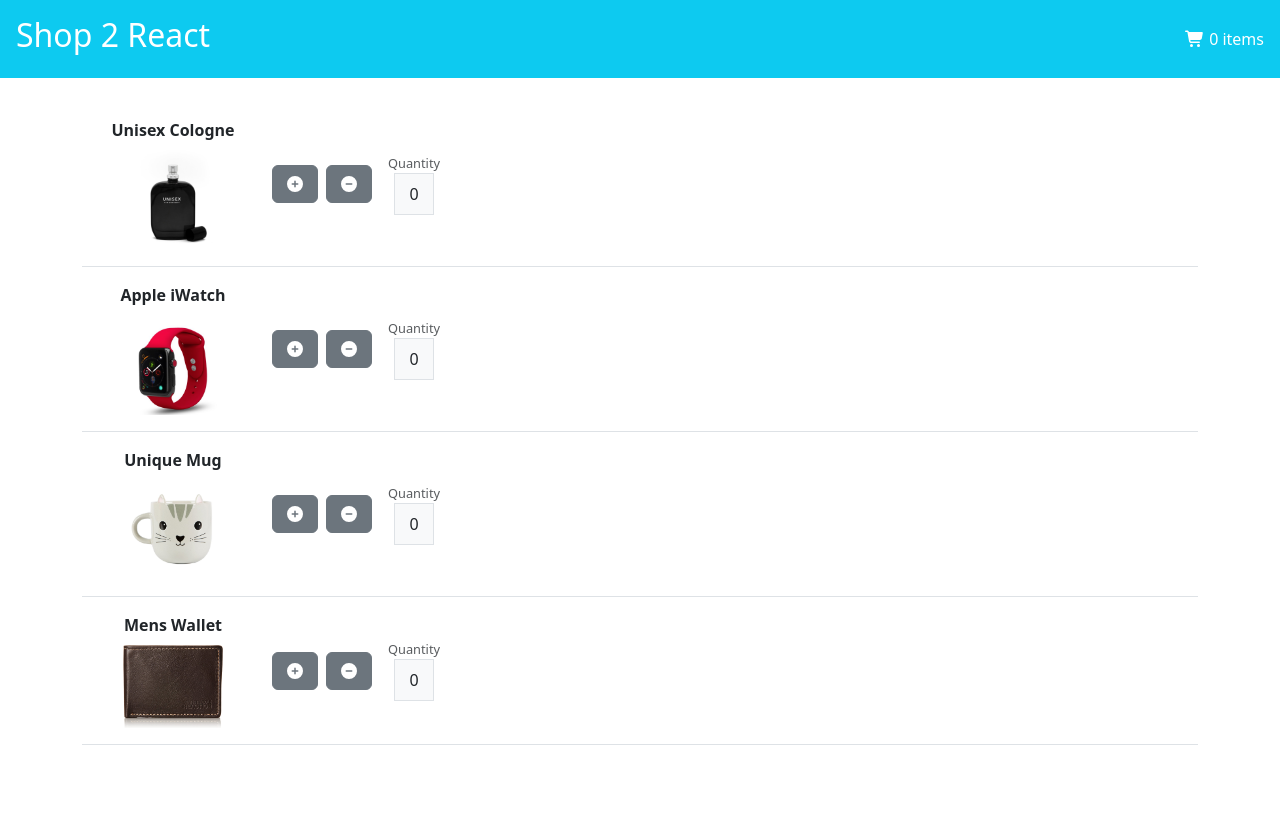
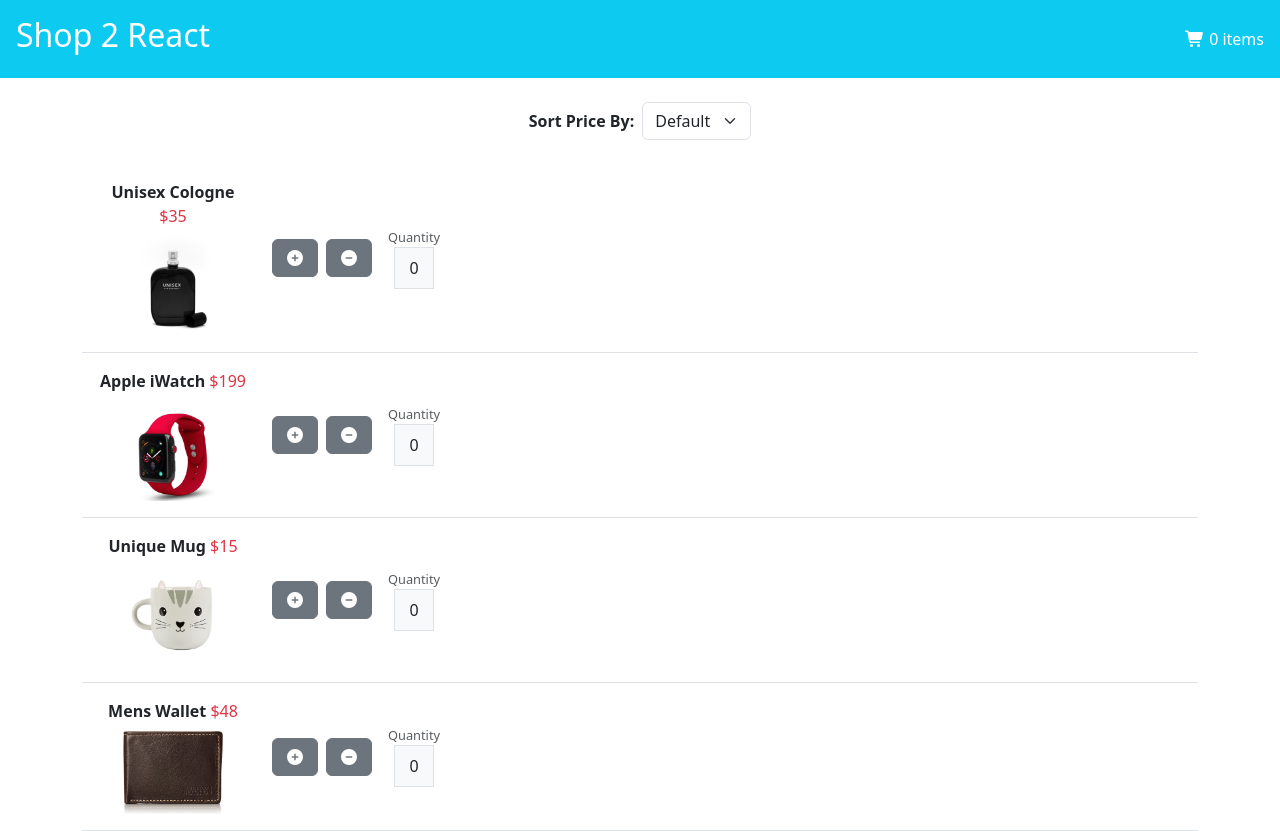
Before and after one commit to psywestcode/m5-lab-assignment, a React (Create React App) app in the folder m5-lab-assignment/shopcart/: page / in a window 1280 px wide. Before the commit the page ends 800 px from the top, so only its background shows below. Built offline with nearby package versions, Linux system fonts and the light colour scheme.

Commit message:
add price to product + sorting on displayproduct

```diff
--- a/m5-lab-assignment/shopcart/src/displayProducts.js
+++ b/m5-lab-assignment/shopcart/src/displayProducts.js
@@ -6,6 +6,7 @@
 const DisplayProducts = ({ products, onIncrement, onDecrement }) => {
   const [show, setShow] = useState(false);
   const [showImge, setShowImge] = useState({});
+  const [sortType, setSortType] = useState("normal"); // State for dropdown
 
   const handleClose = () => setShow(false);
   const handleShow = (product) => {
@@ -13,13 +14,43 @@
     setShowImge(product);
   };
 
+  // Sort handler using a switch statement
+  const handleSort = (e) => {
+    setSortType(e.target.value);
+  };
+
+  // Clone array and sort based on selected option
+  const sortedProducts = [...products].sort((a, b) => {
+    switch (sortType) {
+      case "lowest":
+        return a.price - b.price;
+      case "highest":
+        return b.price - a.price;
+      case "default":
+      default:
+        return a.id - b.id;
+    }
+  });
+
   return (
     <div className="container mt-4">
-      {products.map(product => (
+      {/* Sort Dropdown */}
+      <div className="d-flex justify-content-center align-items-center mb-4">
+        <label className="me-2 fw-bold">Sort Price By:</label>
+        <select className="form-select w-auto" onChange={handleSort} value={sortType}>
+          <option value="default">Default</option>
+          <option value="lowest">Lowest</option>
+          <option value="highest">Highest</option>
+        </select>
+      </div>
+
+      {sortedProducts.map(product => (
         <div key={product.id} className="d-flex align-items-center border-bottom p-3">
           <div className="me-4" style={{ width: '150px' }}>
-            <p className="mb-2 fw-bold">{product.desc}</p>
-            {/* Added onClick to trigger the Modal */}
+            {/* Added price display next to description */}
+            <p className="mb-2 fw-bold">
+              {product.desc} <span className="text-danger fw-normal">${product.price}</span>
+            </p>
             <img
               src={product.image}
               alt={product.desc}
@@ -29,7 +60,6 @@
             />
           </div>
           <div className="d-flex align-items-center">
-            {/* Add and Subtract Buttons */}
             <Button variant="secondary" className="me-2" onClick={() => onIncrement(product)}>
               <FontAwesomeIcon icon={faPlusCircle} />
             </Button>
@@ -46,18 +76,13 @@
         </div>
       ))}
 
-      {/* Lightbox / Modal Component */}
+      {/* Lightbox / Modal */}
       <Modal show={show} onHide={handleClose}>
         <Modal.Header closeButton>
           <Modal.Title>{showImge.desc}</Modal.Title>
         </Modal.Header>
         <Modal.Body className="text-center">
-          <img
-            src={showImge.image}
-            width="350"
-            alt={showImge.desc}
-            className="mx-5 mb-3"
-          />
+          <img src={showImge.image} width="350" alt={showImge.desc} className="mx-5 mb-3" />
           <p><span className="text-dark fw-bold">Ratings:</span> {showImge.ratings}/5</p>
         </Modal.Body>
       </Modal>
--- a/m5-lab-assignment/shopcart/src/products.js
+++ b/m5-lab-assignment/shopcart/src/products.js
@@ -1,6 +1,6 @@
 export const productsData = [
-  { id: 1, image: './products/cologne.jpg', desc: 'Unisex Cologne', value: 0, ratings: "4.5" },
-  { id: 2, image: './products/iwatch.jpg', desc: 'Apple iWatch', value: 0, ratings: "3.5" },
-  { id: 3, image: './products/mug.jpg', desc: 'Unique Mug', value: 0, ratings: "4.0" },
-  { id: 4, image: './products/wallet.jpg', desc: 'Mens Wallet', value: 0, ratings: "4.8" }
+  { id: 1, image: './products/cologne.jpg', desc: 'Unisex Cologne', price: 35, value: 0, ratings: "4.5" },
+  { id: 2, image: './products/iwatch.jpg', desc: 'Apple iWatch', price: 199, value: 0, ratings: "3.5" },
+  { id: 3, image: './products/mug.jpg', desc: 'Unique Mug', price: 15, value: 0, ratings: "4.0" },
+  { id: 4, image: './products/wallet.jpg', desc: 'Mens Wallet', price: 48, value: 0, ratings: "4.8" }
 ];
--- a/m5-lab-assignment/shopcart/src/signIn.js
+++ b/m5-lab-assignment/shopcart/src/signIn.js
@@ -46,7 +46,7 @@
         </form>
 
         <FacebookLogin
-          appId="1311071227531104" // You can leave this as a placeholder for the assignment or add a real App ID
+          appId="979574514703685" // You can leave this as a placeholder for the assignment or add a real App ID
           autoLoad={false}
           fields="name,email,picture"
           callback={responseFacebook}
```
